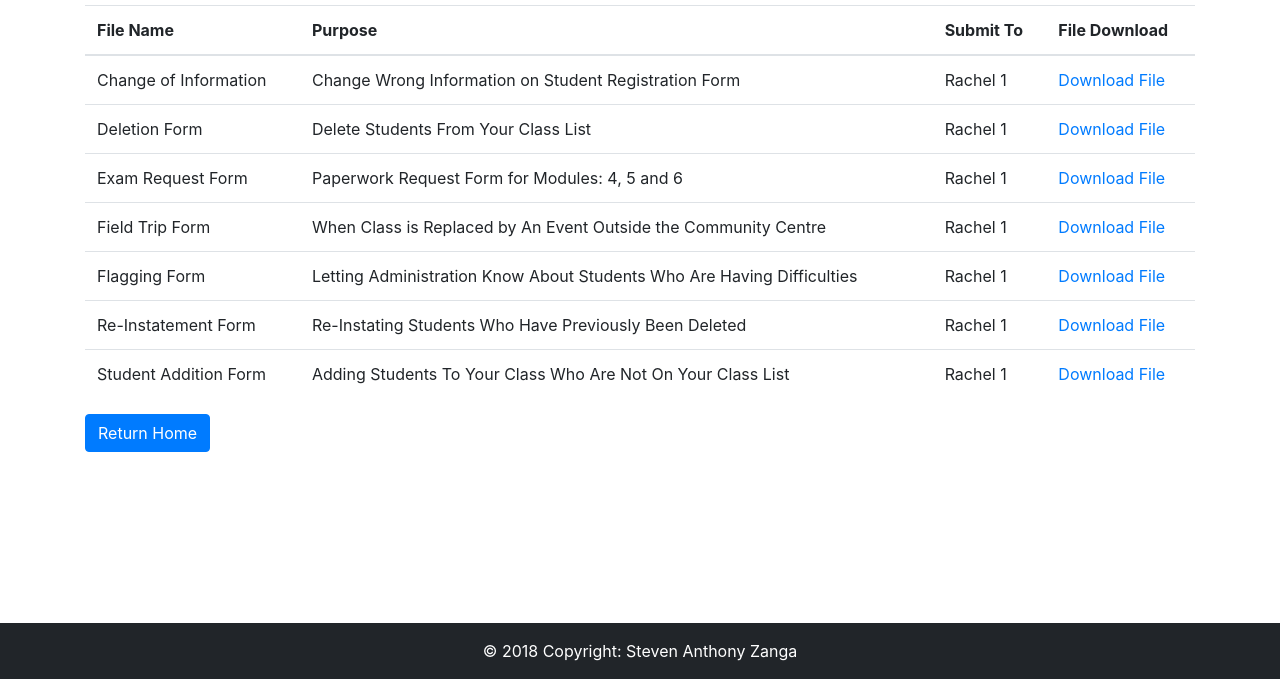
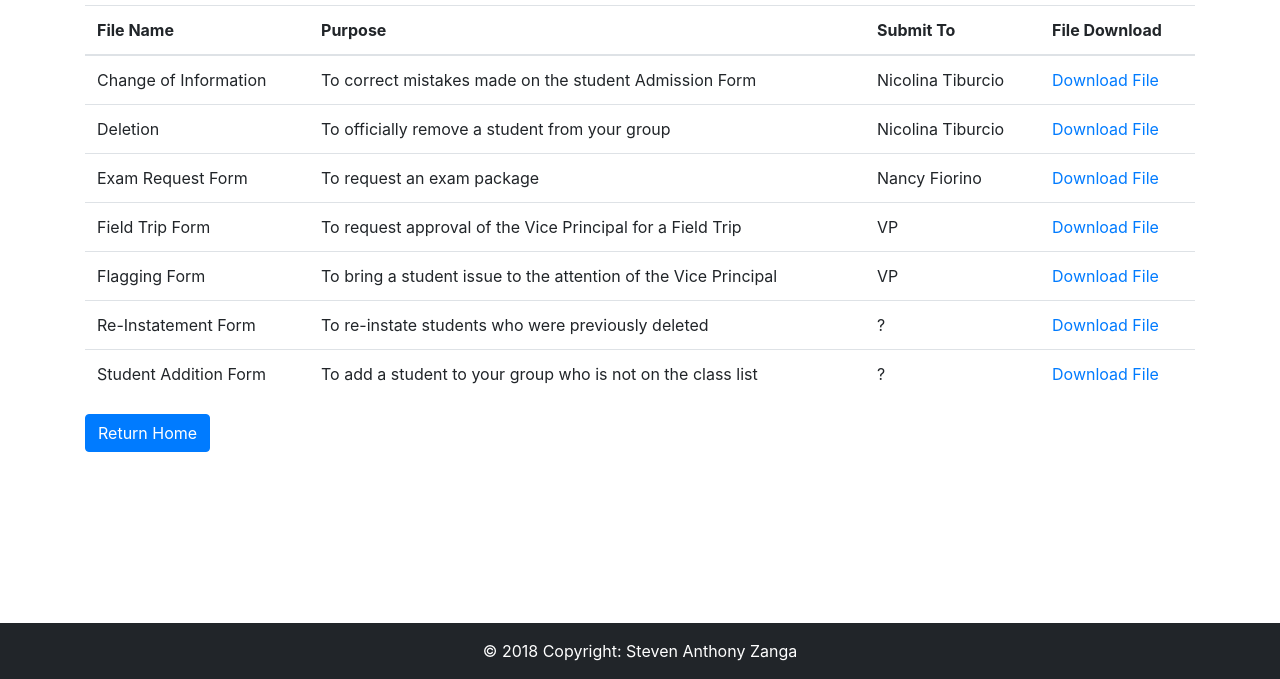
Before and after one commit to stevau5/emsb-sab, a website: page Views/browse.html in a window 1280 px wide. Shown: the part 121-800 px from the top of the page. Drawn offline with nearby package versions, Linux system fonts and the light colour scheme.

Commit message:
changes made

```diff
--- a/Views/browse.html
+++ b/Views/browse.html
@@ -68,24 +68,24 @@
         <tbody>
           <tr>
             <td>Change of Information</td>
-            <td>Change Wrong Information on Student Registration Form</td>
-            <td>Rachel 1</td>
+            <td>To correct mistakes made on the student Admission Form</td>
+            <td>Nicolina Tiburcio</td>
             <td>
               <a href="/FilesForDownload/change_of_info.pdf">Download File</a>
             </td>
           </tr>
           <tr>
-            <td>Deletion Form</td>
-            <td>Delete Students From Your Class List</td>
-            <td>Rachel 1</td>
+            <td>Deletion</td>
+            <td>To officially remove a student from your group</td>
+            <td>Nicolina Tiburcio</td>
             <td>
               <a href="/FilesForDownload/Deletion Form.pdf">Download File</a>
             </td>
           </tr>
           <tr>
             <td>Exam Request Form</td>
-            <td>Paperwork Request Form for Modules: 4, 5 and 6</td>
-            <td>Rachel 1</td>
+            <td>To request an exam package</td>
+            <td>Nancy Fiorino</td>
             <td>
               <a
                 href="/FilesForDownload/2017_Exam Request Form STARTING A BUSINESS.pdf"
@@ -96,9 +96,9 @@
           <tr>
             <td>Field Trip Form</td>
             <td>
-              When Class is Replaced by An Event Outside the Community Centre
+              To request approval of the Vice Principal for a Field Trip
             </td>
-            <td>Rachel 1</td>
+            <td>VP</td>
             <td>
               <a href="/FilesForDownload/FieldTripReq.pdf">Download File</a>
             </td>
@@ -106,16 +106,15 @@
           <tr>
             <td>Flagging Form</td>
             <td>
-              Letting Administration Know About Students Who Are Having
-              Difficulties
+              To bring a student issue to the attention of the Vice Principal
             </td>
-            <td>Rachel 1</td>
+            <td>VP</td>
             <td><a href="/FilesForDownload/Heads up.pdf">Download File</a></td>
           </tr>
           <tr>
             <td>Re-Instatement Form</td>
-            <td>Re-Instating Students Who Have Previously Been Deleted</td>
-            <td>Rachel 1</td>
+            <td>To re-instate students who were previously deleted</td>
+            <td>?</td>
             <td>
               <a
                 href="/FilesForDownload/Reinstatement FORM FOR COMMUNITY PARTNERS-SN.pdf"
@@ -127,9 +126,9 @@
           <tr>
             <td>Student Addition Form</td>
             <td>
-              Adding Students To Your Class Who Are Not On Your Class List
+              To add a student to your group who is not on the class list
             </td>
-            <td>Rachel 1</td>
+            <td>?</td>
             <td>
               <a href="/FilesForDownload/Student Addition form.pdf"
                 >Download File</a
```
Also changed, not shown: Views/index.html (+2 -2 lines).
